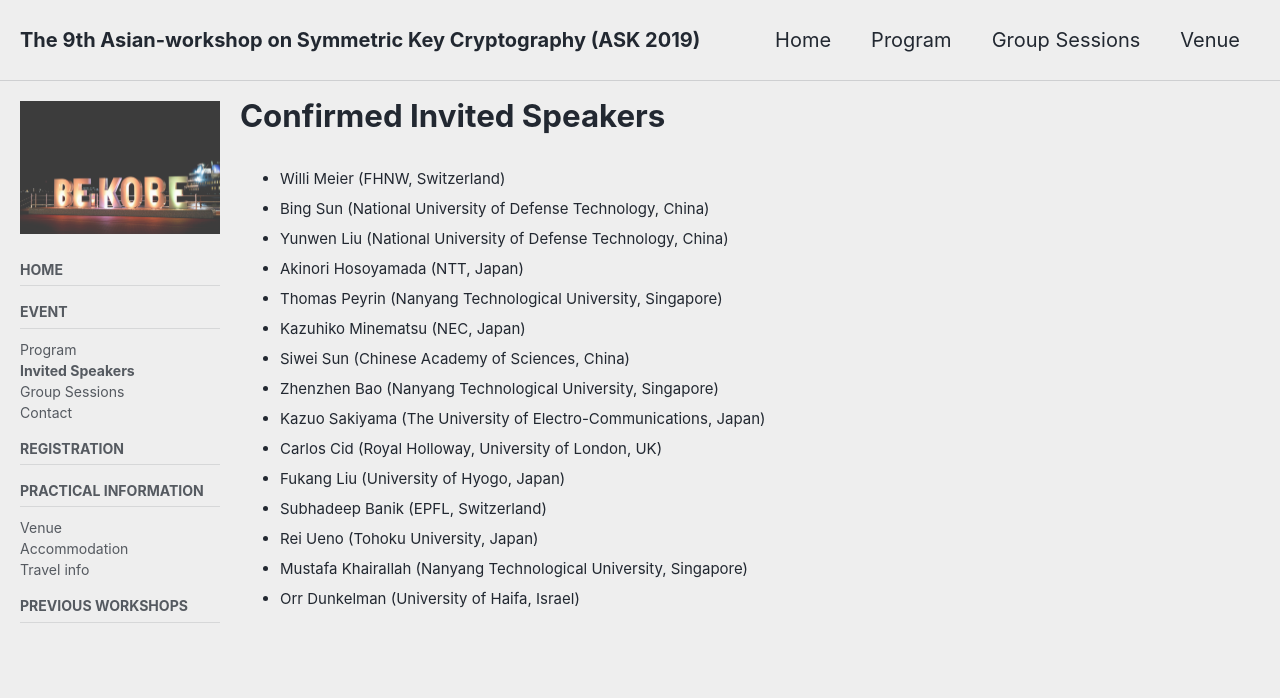
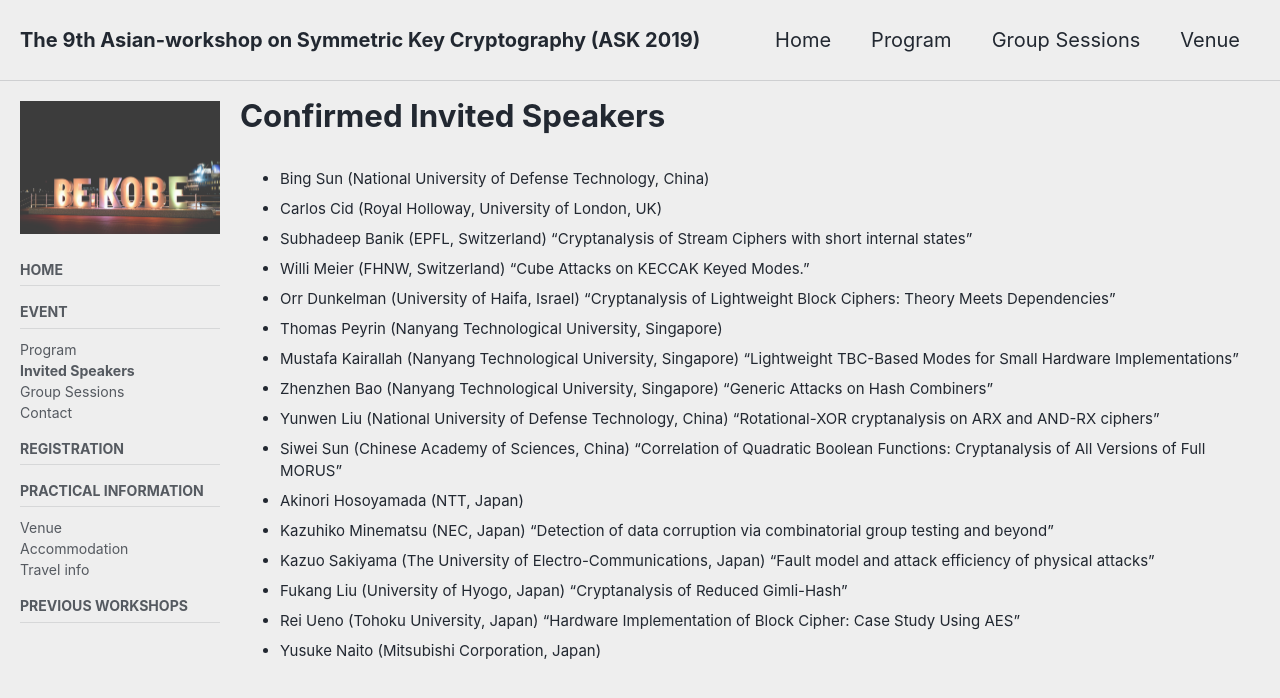
Before and after one commit to askworkshop/ask2019, a Jekyll site: the page built from invited.md, in a window 1280 px wide and 900 px high. Shown: the top 698 px of the window. Built offline with Jekyll 4.4.1, drawn with Linux system fonts in a browser that asks for light colours; cached includes are drawn as plain includes; nearby versions of some CDN libraries; our own code applies the rules of GitHub Pages for plain Markdown files.

Commit message:
add some topics that invited people is gonna talk about

```diff
--- a/invited.md
+++ b/invited.md
@@ -11,18 +11,30 @@ sidebar:
 
 # Confirmed Invited Speakers
 
+- Bing Sun (National University of Defense Technology, China)
+- Carlos Cid (Royal Holloway, University of London, UK)
+- Subhadeep Banik (EPFL, Switzerland)
+  "Cryptanalysis of Stream Ciphers with short internal states"
 - Willi Meier (FHNW, Switzerland)
-- Bing Sun (National University of Defense Technology, China)
+  "Cube Attacks on KECCAK Keyed Modes."
+- Orr Dunkelman (University of Haifa, Israel)
+  "Cryptanalysis of Lightweight Block Ciphers: Theory Meets Dependencies"
+- Thomas Peyrin (Nanyang Technological University, Singapore)
+- Mustafa Kairallah (Nanyang Technological University, Singapore)
+  "Lightweight TBC-Based Modes for Small Hardware Implementations"
+- Zhenzhen Bao (Nanyang Technological University, Singapore)
+  "Generic Attacks on Hash Combiners"
 - Yunwen Liu (National University of Defense Technology, China)
+  “Rotational-XOR cryptanalysis on ARX and AND-RX ciphers”
+- Siwei Sun (Chinese Academy of Sciences, China)
+ "Correlation of Quadratic Boolean Functions: Cryptanalysis of All Versions of Full MORUS"
 - Akinori Hosoyamada (NTT, Japan)
-- Thomas Peyrin (Nanyang Technological University, Singapore)
 - Kazuhiko Minematsu (NEC, Japan)
-- Siwei Sun  (Chinese Academy of Sciences, China)
-- Zhenzhen Bao  (Nanyang Technological University, Singapore)
+  "Detection of data corruption via combinatorial group testing and beyond"
 - Kazuo Sakiyama (The University of Electro-Communications, Japan)
-- Carlos Cid (Royal Holloway, University of London, UK)
+  "Fault model and attack efficiency of physical attacks"
 - Fukang Liu (University of Hyogo, Japan)
-- Subhadeep Banik (EPFL, Switzerland)
+  "Cryptanalysis of Reduced Gimli-Hash"
 - Rei Ueno (Tohoku University, Japan)
-- Mustafa Khairallah (Nanyang Technological University, Singapore)
-- Orr Dunkelman (University of Haifa, Israel)
+  "Hardware Implementation of Block Cipher: Case Study Using AES"
+- Yusuke Naito (Mitsubishi Corporation, Japan)
```
